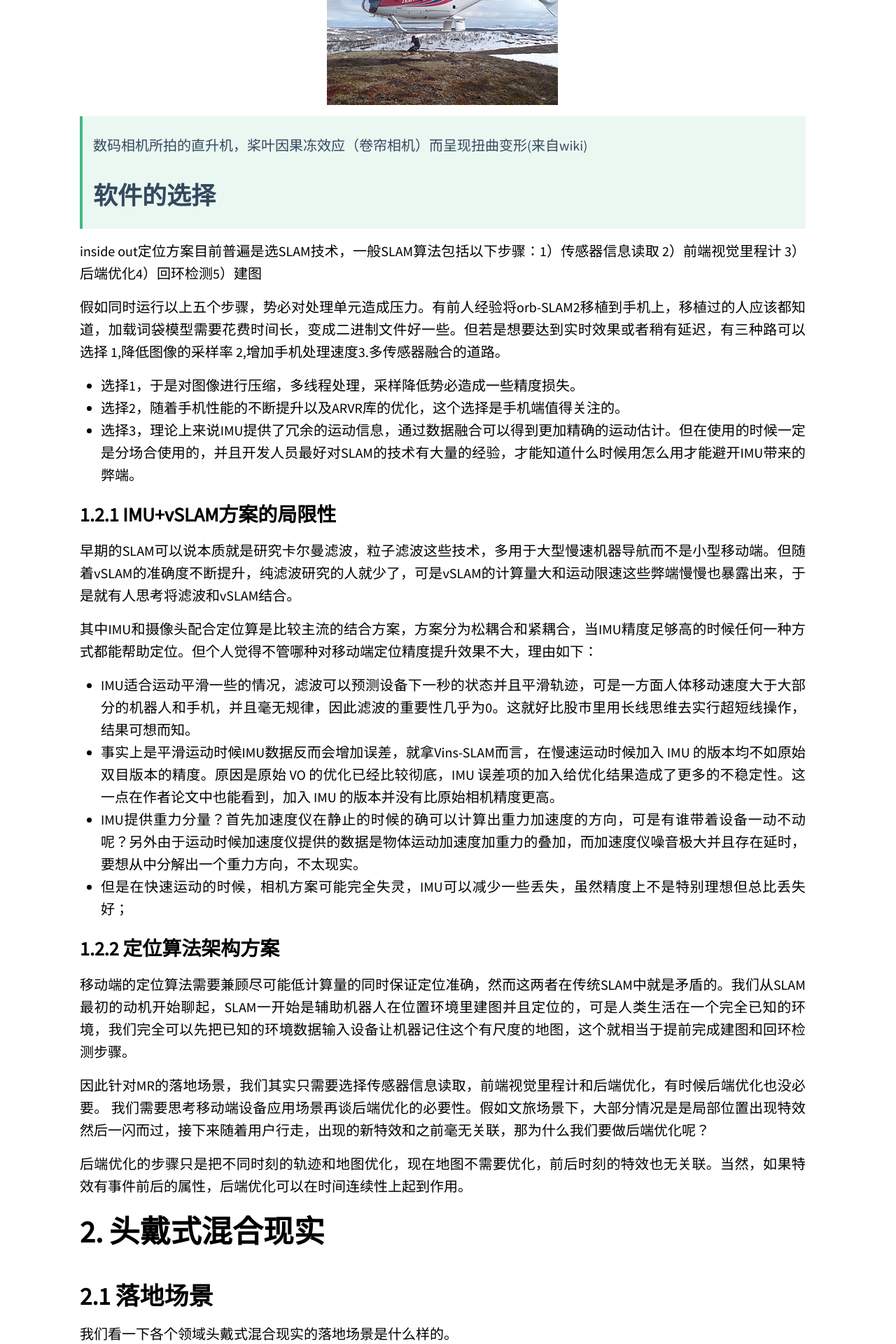
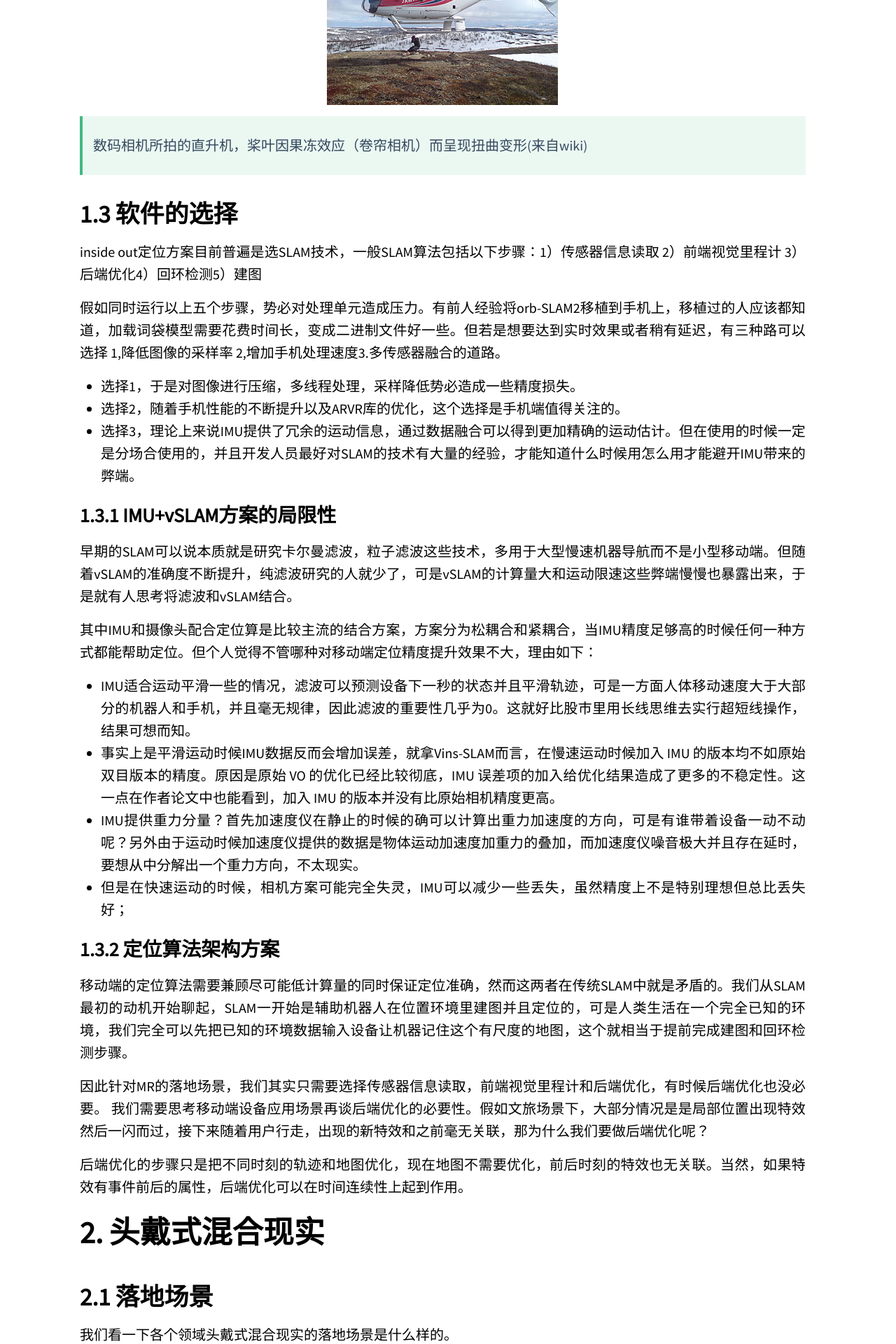
Before and after one commit to Hummmm/hummmm.github.io, a Jekyll site: the page built from _posts/2020-03-01-Mobile-MR/2020-03-01-Mobile-MR.md, in a window 1280 px wide. Shown: the part 1527-3447 px from the top of the page at 70% size. Built offline with Jekyll 4.4.1, drawn with Linux system fonts in a browser that asks for light colours; our own code applies the rules of GitHub Pages for plain Markdown files; a script that is not in the unit is left out.

Commit message:
Update 2020-03-01-Mobile-MR.md

```diff
--- a/_posts/2020-03-01-Mobile-MR/2020-03-01-Mobile-MR.md
+++ b/_posts/2020-03-01-Mobile-MR/2020-03-01-Mobile-MR.md
@@ -25,8 +25,9 @@
 - 相机数量：获取空间信息最好是双目及以上，因为可以获得特征的深度信息。单目摄像头更适合看图出一些简单特效，而且这些特效对深度和贴合度要求不高。但是多目摄像头就对计算单元的压力比较大，我们也可以通过FPGA或者GPU加速实现实时计算输出。经验之谈，如果是固定的室内场景（非空旷大场馆，有大量透明玻璃窗这种极端情况），双目其实满足要求了。
 - RGBD摄像头：成本较高，目前移动端的深度传感器方案有结构光、TOF两种。它们各有所长，TOF的响应速度快、精度高，不易受环境光线干扰，但是功耗和成本都比较大；结构光的工业化应用较多。它肯定能减小纯双目SLAM的计算量，但RGBD相机普遍在室外和人多的时候表现效果不佳，更多用于室内环境，之后我会详细写一篇关于采用RGBD SLAM 方案性价比的文章。
 
-![caption](https://github.com/Hummmm/Hummmm.github.io/raw/master/_posts/2020-03-01-Mobile-MR/rs.jpg?raw=true)
+![caption](https://github.com/Hummmm/Hummmm.github.io/blob/master/_posts/2020-03-01-Mobile-MR/rs.jpg?raw=true)
 > 数码相机所拍的直升机，桨叶因果冻效应（卷帘相机）而呈现扭曲变形(来自wiki)
+
 ## 软件的选择
 
  inside out定位方案目前普遍是选SLAM技术，一般SLAM算法包括以下步骤：1）传感器信息读取 2）前端视觉里程计 3）后端优化4）回环检测5）建图
```
